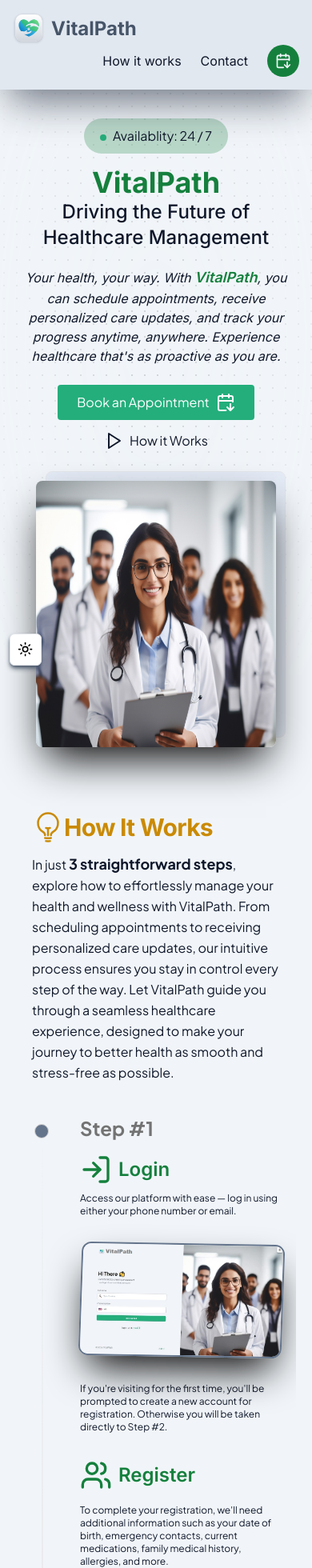
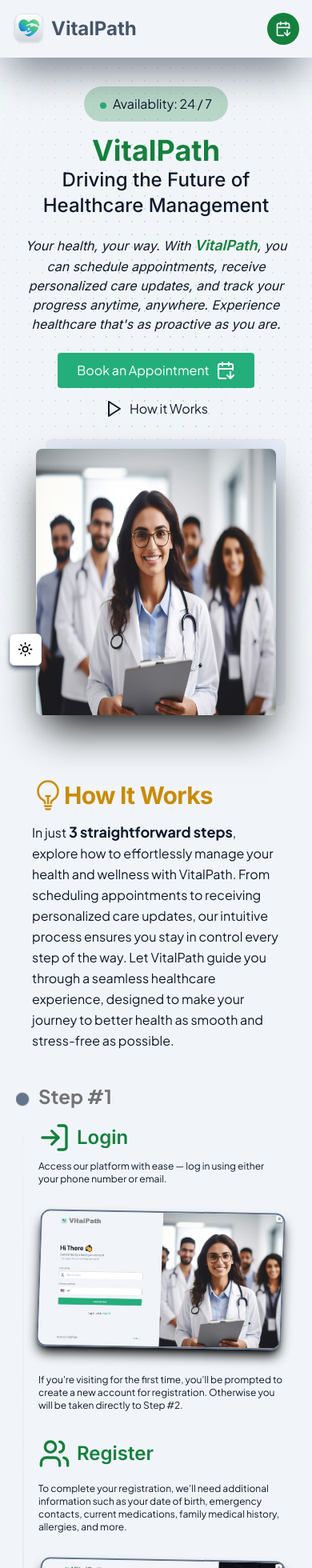
Before and after one commit to YousfiHamza/vitalpath, a Next.js app: page / in a window 390 px wide. Shown: the top 1960 px of the page at 80% size. Built offline with nearby package versions, Linux system fonts and the light colour scheme.

Commit message:
fix: styling bugs fixes for better UI/UX

```diff
--- a/app/globals.css
+++ b/app/globals.css
@@ -85,7 +85,7 @@
   }
 
   .navbar {
-    @apply sticky top-0 z-40 mx-auto bg-slate-200 p-4 shadow-2xl shadow-slate-900/60 dark:bg-slate-950 dark:shadow-md dark:shadow-slate-300/20 md:pl-10 md:pr-20 lg:relative lg:bg-slate-100 lg:dark:bg-slate-950 xl:mt-4 xl:rounded-2xl xl:pr-10;
+    @apply sticky top-0 z-40 mx-auto bg-slate-100 p-4 shadow-2xl shadow-slate-900/60 dark:bg-slate-950 dark:shadow-md dark:shadow-slate-300/20 md:pl-10 md:pr-20 lg:relative lg:dark:bg-slate-950 xl:mt-4 xl:rounded-2xl xl:pr-10;
   }
 
   /* ==== SUCCESS */
--- a/components/modules/Navbar/index.tsx
+++ b/components/modules/Navbar/index.tsx
@@ -5,7 +5,7 @@ import { NavbarProps } from "./types";
 
 export function Navbar({ links = [], children }: NavbarProps) {
   return (
-    <header className="navbar relative flex max-w-7xl flex-col justify-between sm:flex-row">
+    <header className="navbar relative flex max-w-7xl justify-between">
       <div className="flex-1">
         <Link href="/" className="flex h-10 w-fit items-center gap-2">
           <Image
@@ -22,7 +22,7 @@ export function Navbar({ links = [], children }: NavbarProps) {
         </Link>
       </div>
       {links.length > 0 && (
-        <nav className="flex items-center justify-end">
+        <nav className="hidden items-center justify-end md:flex">
           {links.map(({ href, label }, idx) => (
             <Link
               href={href}
@@ -32,9 +32,9 @@ export function Navbar({ links = [], children }: NavbarProps) {
               {label}
             </Link>
           ))}
-          <div>{children}</div>
         </nav>
       )}
+      <div>{children}</div>
     </header>
   );
 }
--- a/components/sections/HowToSection/index.tsx
+++ b/components/sections/HowToSection/index.tsx
@@ -18,7 +18,7 @@ export function HowToSection() {
             Access our platform with ease — log in using either your phone
             number or email.
           </p>
-          <div className="relative h-auto w-full -skew-x-2 skew-y-1 overflow-hidden rounded-xl border-2 border-slate-500 shadow-2xl shadow-black dark:shadow-slate-300 md:mb-12 md:max-w-[777px]">
+          <div className="relative h-auto w-full -skew-x-2 skew-y-1 overflow-hidden rounded-xl border-2 border-slate-500 shadow-lg shadow-black dark:shadow-slate-300 md:mb-12 md:max-w-[777px]">
             <Image
               alt="LoginPage screenshot"
               src="/assets/images/how-to/login.jpg"
@@ -44,7 +44,7 @@ export function HowToSection() {
             information such as your date of birth, emergency contacts, current
             medications, family medical history, allergies, and more.
           </p>
-          <div className="relative h-auto w-full -skew-x-2 skew-y-1 overflow-hidden rounded-xl border-2 border-slate-500 shadow-2xl shadow-black dark:shadow-slate-300 md:mb-12 md:max-w-[777px]">
+          <div className="relative h-auto w-full -skew-x-2 skew-y-1 overflow-hidden rounded-xl border-2 border-slate-500 shadow-lg shadow-black dark:shadow-slate-300 md:mb-12 md:max-w-[777px]">
             <Image
               alt="LoginPage screenshot"
               src="/assets/images/how-to/register.jpg"
@@ -73,7 +73,7 @@ export function HowToSection() {
             provide any relevant details about your visit, including the reason
             and any current medications you may be taking.
           </p>
-          <div className="relative h-auto w-full -skew-x-2 skew-y-1 overflow-hidden rounded-xl border-2 border-slate-500 shadow-2xl shadow-black dark:shadow-slate-300 md:mb-12 md:max-w-[777px]">
+          <div className="relative h-auto w-full -skew-x-2 skew-y-1 overflow-hidden rounded-xl border-2 border-slate-500 shadow-lg shadow-black dark:shadow-slate-300 md:mb-12 md:max-w-[777px]">
             <Image
               alt="LoginPage screenshot"
               src="/assets/images/how-to/new-appointment.jpg"
@@ -104,7 +104,7 @@ export function HowToSection() {
             you will receive an SMS notification with the decision and the
             reason behind it.
           </p>
-          <div className="relative h-auto w-full -skew-x-2 skew-y-1 overflow-hidden rounded-xl border-2 border-slate-500 shadow-2xl shadow-black dark:shadow-slate-300 md:mb-12 md:max-w-[777px]">
+          <div className="relative h-auto w-full -skew-x-2 skew-y-1 overflow-hidden rounded-xl border-2 border-slate-500 shadow-lg shadow-black dark:shadow-slate-300 md:mb-12 md:max-w-[777px]">
             <Image
               alt="LoginPage screenshot"
               src="/assets/images/how-to/admin.jpg"
--- a/components/ui/timeline.tsx
+++ b/components/ui/timeline.tsx
@@ -62,8 +62,8 @@ export const Timeline = ({ data }: { data: TimelineEntry[] }) => {
             key={index}
             className="flex justify-start pt-10 md:gap-10 md:pt-20"
           >
-            <div className="sticky top-40 z-40 flex max-w-xs flex-col items-center self-start lg:w-full lg:max-w-sm lg:flex-row">
-              <div className="bg-theme absolute left-3 flex h-10 w-10 items-center justify-center rounded-full lg:left-3">
+            <div className="sticky top-40 z-40 flex max-w-xs flex-col items-center self-start lg:w-full lg:flex-row">
+              <div className="bg-theme absolute -left-3 flex h-10 w-10 items-center justify-center rounded-full md:left-3 lg:left-3">
                 <div className="h-4 w-4 rounded-full border border-neutral-300 bg-slate-500 p-2 dark:border-neutral-700 dark:bg-slate-400" />
               </div>
               <h3 className="hidden text-xl font-bold text-slate-500 dark:text-slate-400 lg:block lg:pl-20 lg:text-5xl">
@@ -71,7 +71,7 @@ export const Timeline = ({ data }: { data: TimelineEntry[] }) => {
               </h3>
             </div>
 
-            <div className="relative w-full pl-20 pr-4 md:pl-4">
+            <div className="relative w-full pl-7 pr-4 sm:pl-10 md:pl-4">
               <h3 className="mb-4 block text-left text-2xl font-bold text-neutral-500 dark:text-neutral-500 lg:hidden">
                 {item.title}
               </h3>
@@ -83,7 +83,7 @@ export const Timeline = ({ data }: { data: TimelineEntry[] }) => {
           style={{
             height: height + "px",
           }}
-          className="absolute left-8 top-0 w-[2px] overflow-hidden bg-[linear-gradient(to_bottom,var(--tw-gradient-stops))] from-transparent from-[0%] via-neutral-200 to-transparent to-[99%] [mask-image:linear-gradient(to_bottom,transparent_0%,black_10%,black_90%,transparent_100%)] dark:via-neutral-700 md:left-8"
+          className="absolute left-2 top-0 w-[2px] overflow-hidden bg-[linear-gradient(to_bottom,var(--tw-gradient-stops))] from-transparent from-[0%] via-neutral-200 to-transparent to-[99%] [mask-image:linear-gradient(to_bottom,transparent_0%,black_10%,black_90%,transparent_100%)] dark:via-neutral-700 md:left-8"
         >
           <motion.div
             style={{
```
